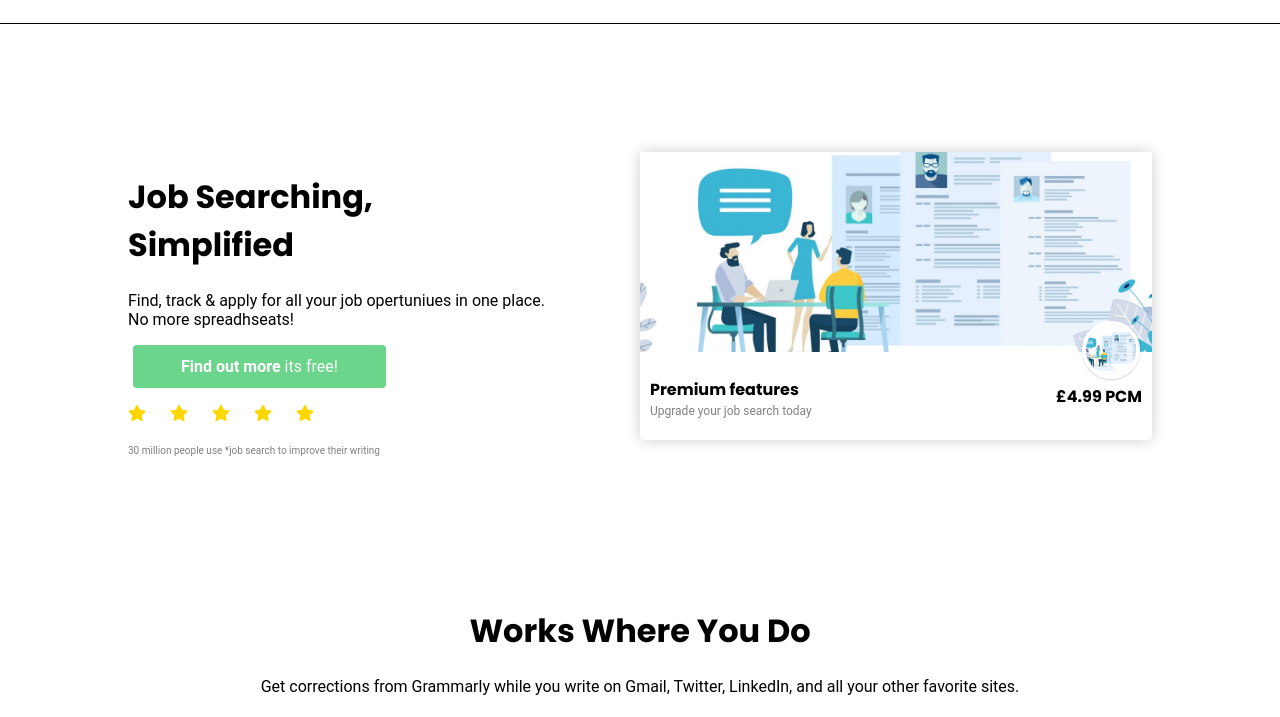
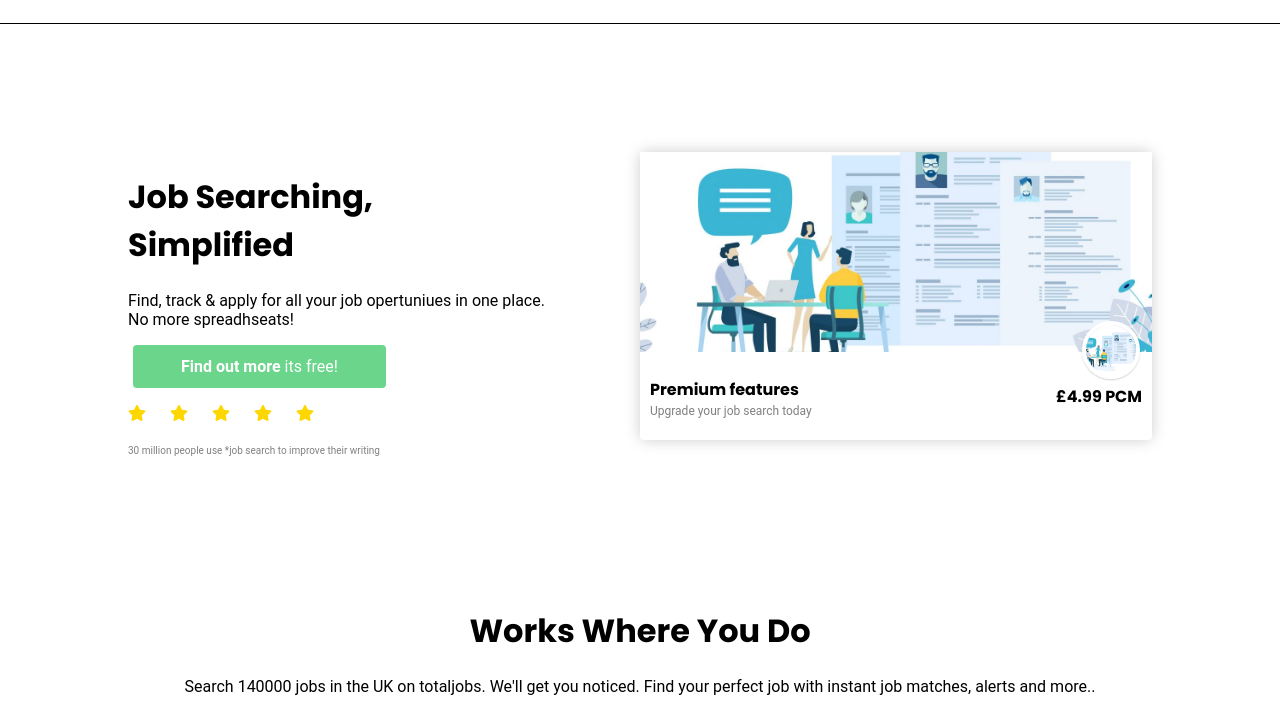
Before and after one commit to JHarrison89/landing, a plain HTML site: page index.html in a window 1280 px wide. Shown: the part 83-800 px from the top of the page. Drawn offline with Linux system fonts and the light colour scheme.

Commit message:
landing page update

```diff
--- a/index.html
+++ b/index.html
@@ -64,7 +64,7 @@
 <div class="">
   <div class="container-header">
     <h1>Works Where You Do</h1>
-    <p>Get corrections from Grammarly while you write on Gmail, Twitter, LinkedIn, and all your other favorite sites.</p>
+    <p>Search 140000 jobs in the UK on totaljobs. We'll get you noticed. Find your perfect job with instant job matches, alerts and more..</p>
   </div>
   <br>
 
```
